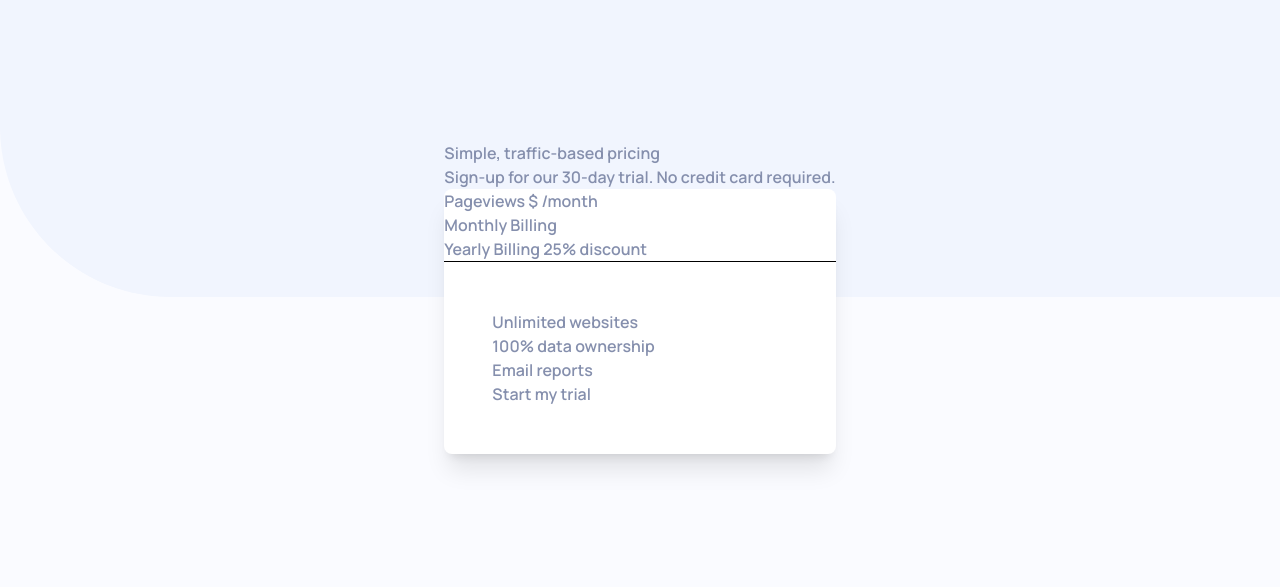
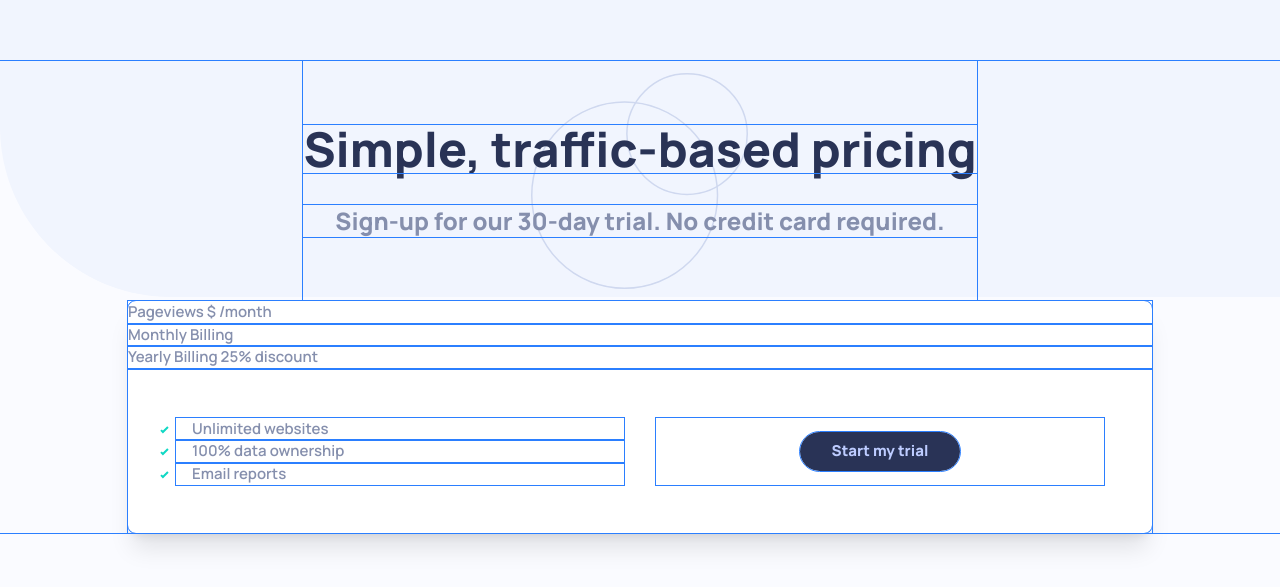
Before and after one commit to lilKriT/fem-interactive-pricing-component, a Next.js app: page / in a window 1280 px wide. Shown: the part 103-690 px from the top of the page. Built offline with nearby package versions, Linux system fonts and the light colour scheme.

Commit message:
Lots of styling.

```diff
--- a/app/globals.css
+++ b/app/globals.css
@@ -26,6 +26,7 @@
   /* Semantic tokens / color aliases as opposed to primitive tokens */
   --color-background: var(--color-slate-50);
   --color-text: var(--color-slate-400);
+  --color-text-dark: var(--color-slate-800);
 
   --color-discount-background: var(--color-orange-100);
   --color-discount-text: var(--color-orange-400);
@@ -40,7 +41,7 @@
 }
 
 * {
-  /* @apply outline outline-blue-500; */
+  @apply outline outline-blue-500;
 }
 
 body {
@@ -48,4 +49,11 @@ body {
   color: var(--color-text);
   font-family: var(--font-sans), Arial, Helvetica, sans-serif;
   font-weight: 600;
+  font-size: var(--font-base);
 }
+
+.checkmarkList {
+  li {
+    @apply pl-4;
+  }
+}
--- a/app/layout.tsx
+++ b/app/layout.tsx
@@ -1,5 +1,5 @@
 import type { Metadata } from "next";
-import { Manrope, Geist, Geist_Mono } from "next/font/google";
+import { Manrope } from "next/font/google";
 import "./globals.css";
 
 const manropeSans = Manrope({
--- a/app/page.tsx
+++ b/app/page.tsx
@@ -1,13 +1,21 @@
+import Link from "next/link";
+
 export default function Home() {
   return (
     <section className="min-h-dvh flex bg-[url('/bg-pattern.svg')] bg-size-[100%_50%] bg-no-repeat justify-center items-center">
-      <div className="">
+      <div className="w-full flex flex-col justify-center items-center">
         {/* Heading */}
-        <p>Simple, traffic-based pricing</p>
-        <p>Sign-up for our 30-day trial. No credit card required. </p>
+        <div className="flex flex-col gap-8 bg-[url(/pattern-circles.svg)] bg-no-repeat bg-size-[auto_90%] bg-center pt-16 pb-16">
+          <h1 className="text-center text-5xl text-text-dark font-extrabold">
+            Simple, traffic-based pricing
+          </h1>
+          <p className="text-center text-2xl font-extrabold">
+            Sign-up for our 30-day trial. No credit card required.{" "}
+          </p>
+        </div>
 
         {/* Card */}
-        <div className="bg-pricing-background rounded-lg shadow-xl">
+        <div className="w-full max-w-5xl bg-pricing-background rounded-lg shadow-xl">
           {/* Upper section */}
           <div>
             <p>Pageviews $ /month</p>
@@ -16,11 +24,22 @@ export default function Home() {
           </div>
 
           {/* Sub-section */}
-          <div className="border-t border-black p-12">
-            <p>Unlimited websites</p>
-            <p>100% data ownership</p>
-            <p>Email reports</p>
-            <p>Start my trial</p>
+          <div className="border-t border-black p-12 grid grid-cols-2 gap-8">
+            <div>
+              <ul className="list-image-[url(/icon-check.svg)] checkmarkList">
+                <li>Unlimited websites</li>
+                <li>100% data ownership</li>
+                <li>Email reports</li>
+              </ul>
+            </div>
+            <div className="flex justify-center items-center">
+              <Link
+                href={"#"}
+                className="bg-cta-background text-cta-text rounded-full px-8 py-2 font-extrabold"
+              >
+                Start my trial
+              </Link>
+            </div>
           </div>
         </div>
       </div>
```
